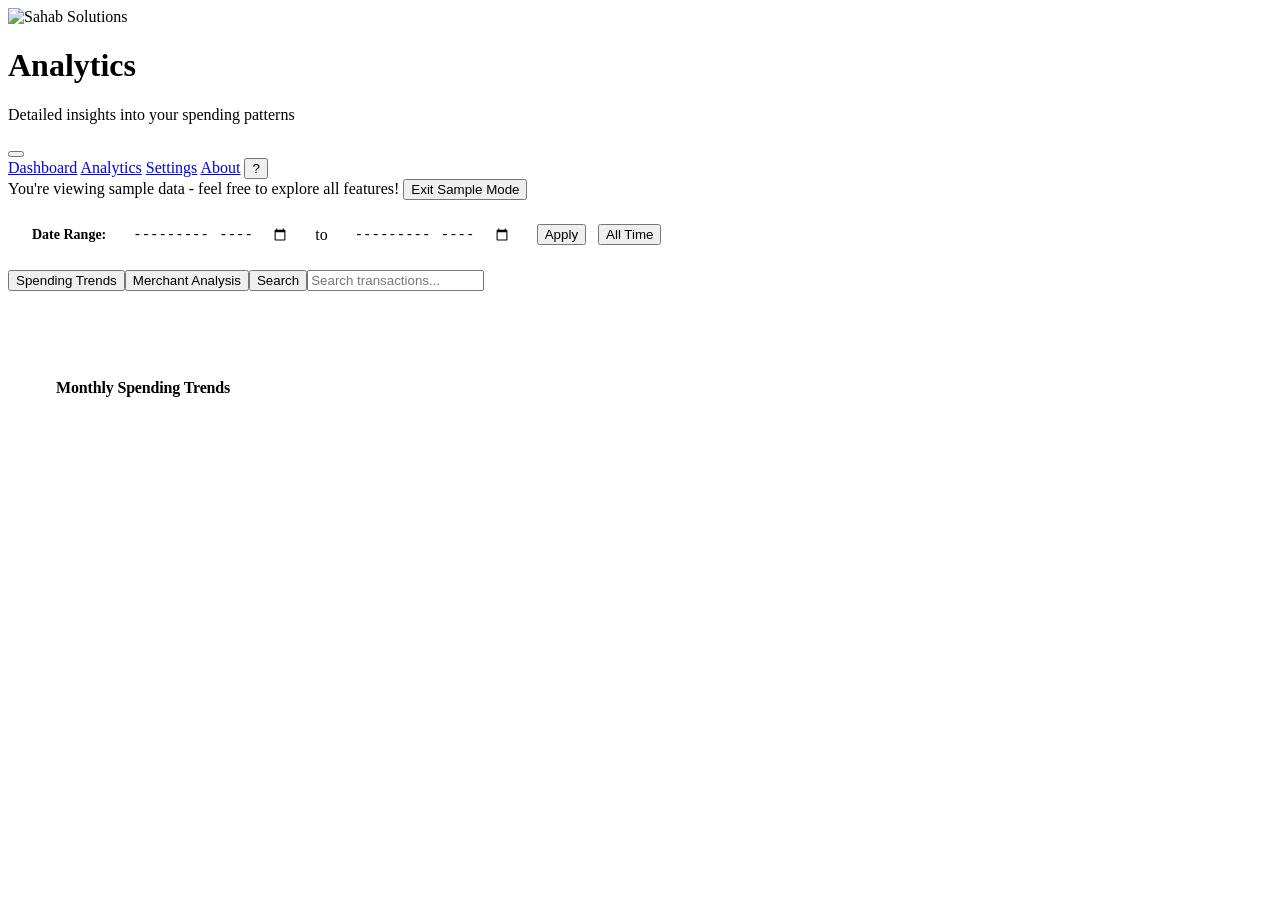
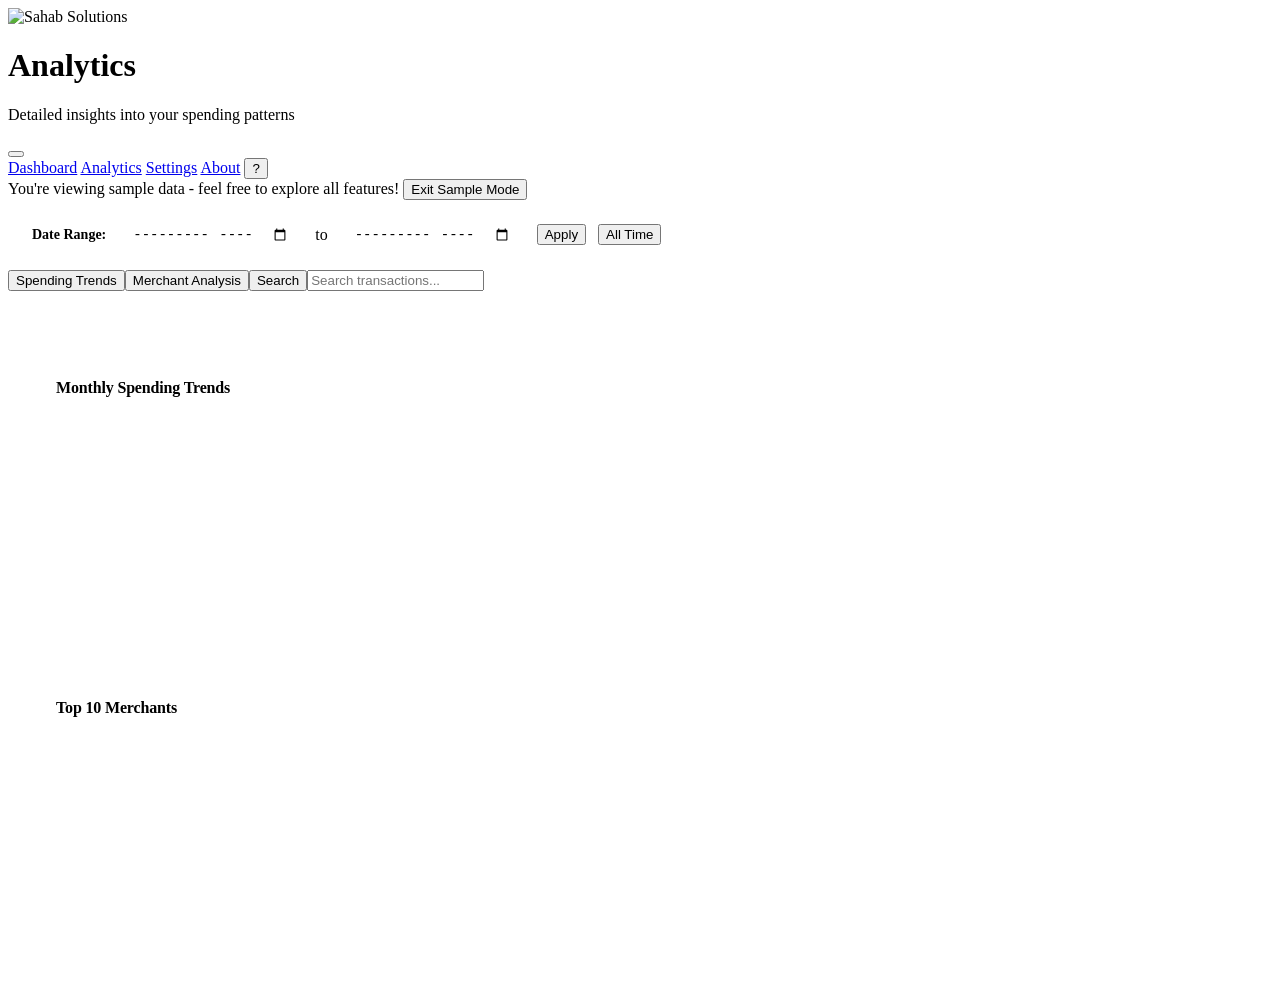

update code and stuff

--- a/css/analytics.css
+++ b/css/analytics.css
@@ -111,17 +111,19 @@
 }
 
 /* ==========================================
-   ANALYTICS VIEWS
+   ANALYTICS VIEWS - now stacked on one scrollable page
    ========================================== */
 .analytics-view {
     padding: 24px;
-    display: none;
+    display: block;
     max-width: 1600px;
     margin: 0 auto;
 }
 
-.analytics-view.active {
-    display: block;
+.analytics-view + .analytics-view {
+    padding-top: 8px;
+    border-top: 1px solid var(--border-light);
+    margin-top: 8px;
 }
 
 /* ==========================================
@@ -198,7 +200,7 @@
 
 .quick-stat-icon.info {
     background: rgba(59, 130, 246, 0.1);
-    color: #3b82f6;
+    color: var(--accent-blue);
 }
 
 .quick-stat h4 {
@@ -252,9 +254,9 @@
     gap: 20px;
     margin-bottom: 24px;
     padding: 24px;
-    background: linear-gradient(135deg, #ecfdf5 0%, #d1fae5 100%);
+    background: linear-gradient(135deg, var(--success-bg) 0%, var(--success-bg-deep) 100%);
     border-radius: var(--radius-xl);
-    border: 1px solid #a7f3d0;
+    border: 1px solid var(--success-border);
 }
 
 .income-stat-card {
@@ -268,19 +270,19 @@
 }
 
 .income-stat-card.income {
-    border-left: 4px solid #10b981;
+    border-left: 4px solid var(--success);
 }
 
 .income-stat-card.expenses {
-    border-left: 4px solid #f59e0b;
+    border-left: 4px solid var(--warning);
 }
 
 .income-stat-card.positive {
-    border-left: 4px solid #10b981;
+    border-left: 4px solid var(--success);
 }
 
 .income-stat-card.negative {
-    border-left: 4px solid #ef4444;
+    border-left: 4px solid var(--danger);
 }
 
 .income-stat-icon {
@@ -295,22 +297,22 @@
 
 .income-stat-card.income .income-stat-icon {
     background: rgba(16, 185, 129, 0.1);
-    color: #10b981;
+    color: var(--success);
 }
 
 .income-stat-card.expenses .income-stat-icon {
     background: rgba(245, 158, 11, 0.1);
-    color: #f59e0b;
+    color: var(--warning);
 }
 
 .income-stat-card.positive .income-stat-icon {
     background: rgba(16, 185, 129, 0.1);
-    color: #10b981;
+    color: var(--success);
 }
 
 .income-stat-card.negative .income-stat-icon {
     background: rgba(239, 68, 68, 0.1);
-    color: #ef4444;
+    color: var(--danger);
 }
 
 .income-stat-content h4 {
@@ -330,11 +332,11 @@
 }
 
 .income-stat-value.positive {
-    color: #10b981;
+    color: var(--success);
 }
 
 .income-stat-value.negative {
-    color: #ef4444;
+    color: var(--danger);
 }
 
 .income-stat-period {
@@ -558,12 +560,12 @@
 }
 
 .activity-item.income {
-    background: linear-gradient(135deg, #ecfdf5 0%, #d1fae5 100%);
-    border-left: 3px solid #10b981;
+    background: linear-gradient(135deg, var(--success-bg) 0%, var(--success-bg-deep) 100%);
+    border-left: 3px solid var(--success);
 }
 
 .activity-amount.income {
-    color: #10b981;
+    color: var(--success);
 }
 
 /* Top Merchants List */
